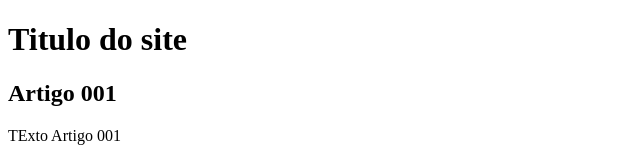
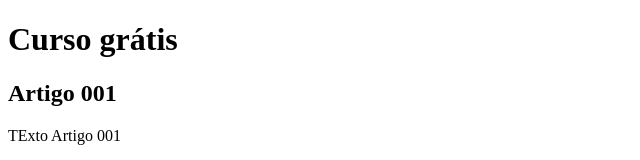
Before and after one commit to TalitaRod/projeto-site, a plain HTML site: page index.html in a window 1280 px wide. Shown: the top 160 px of the page, without its empty margins (0-640 px from the left). Drawn offline with Linux system fonts and the light colour scheme.

Commit message:
começei a escrever o conteúdo

```diff
--- a/index.html
+++ b/index.html
@@ -8,7 +8,7 @@
 <body>
     <main>
         <header>
-            <h1>Titulo do site</h1>
+            <h1>Curso grátis</h1>
         </header>
         <article>
             <h2>Artigo 001</h2>
```
